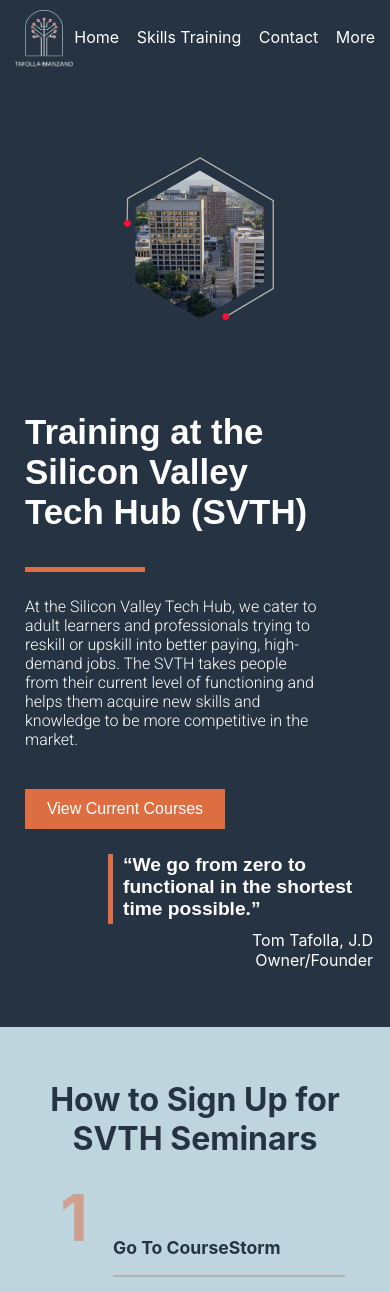
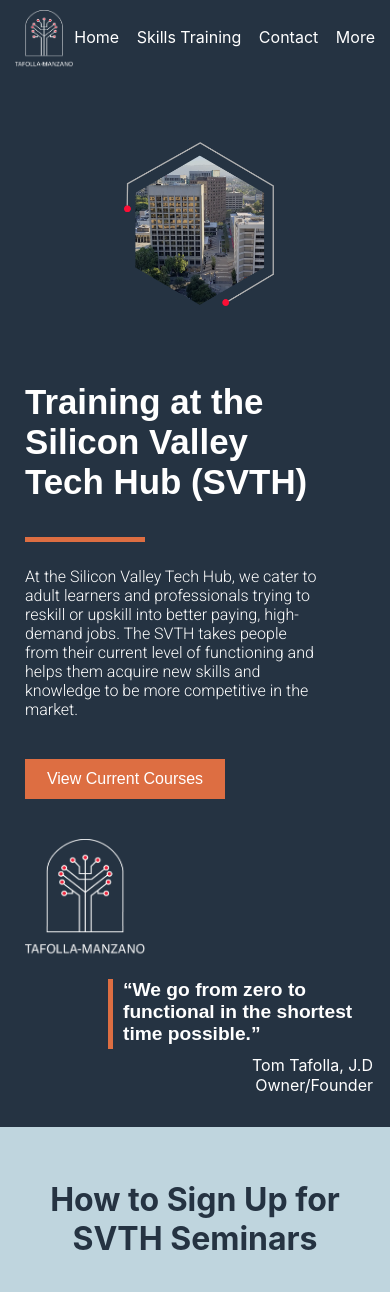
Before and after one commit to jessicato2002/tmco-app, a React (Create React App) app: page /svth in a window 390 px wide. Shown: the top 1292 px of the page. Built offline with nearby package versions, Linux system fonts and the light colour scheme.

Commit message:
added updated files for netlify hosting

```diff
--- a/src/components/SVTHHeader.js
+++ b/src/components/SVTHHeader.js
@@ -2,6 +2,7 @@
 import styles from './SVTHHeader.module.scss';
 import heximage from '../images/heximage.png';
 import OrangeButton from './OrangeButton.js';
+import tf_logo from '../images/tflogo.png';
 
 function SVTHHeader(){
     return(
@@ -20,12 +21,15 @@
                     <OrangeButton width='200px' >View Current Courses</OrangeButton>
                 </div>
                 <div className={styles.topquote}>
-                    <div className={styles.quotewrapper}>
-                        <div className={styles.orangevertline}></div>
-                        <p className={styles.quote}>“We go from zero to functional in the shortest time possible.”</p>
+                    <img src={tf_logo} alt="tf logo"></img>
+                    <div className={styles.wholequotecont}>
+                        <div className={styles.quotewrapper}>
+                            <div className={styles.orangevertline}></div>
+                            <p className={styles.quote}>“We go from zero to functional in the shortest time possible.”</p>
+                        </div>
+                        <p>Tom Tafolla, J.D</p>
+                        <p>Owner/Founder </p>
                     </div>
-                    <p>Tom Tafolla, J.D</p>
-                    <p>Owner/Founder </p>
                 </div>
             </div>
             <div className={styles.cont2}>
--- a/src/components/SVTHHeader.module.scss
+++ b/src/components/SVTHHeader.module.scss
@@ -2,7 +2,7 @@
 $border: 2px solid;
 
 .body{
-    height: 33rem;
+    height: 570px;
     display: flex;
     flex-direction: row;
     background-color: #253342;
@@ -46,30 +46,35 @@
 
         .learnmore{
             display: flex;
-            align-items: center;
+            flex-direction: column;
+            align-items: flex-start
 
             p{
                 font-size: .8rem;
                 color: #dd6e42;
             }
 
-            img{
-                width: 15px;
-                height: 15px;
-                padding-left: 5px;
-            }
+
         }
 
         .topquote{
             display: flex;
-            flex-direction: column;
+            flex-direction: row;
 
             align-items: end;
+            justify-content: space-between;
+            margin-top: 40px;
+
+            img{
+                width: 150px;
+                height: 150px;
+            }
+
+            .wholequotecont{
 
                 .quotewrapper{
                     display: flex;
                     flex-direction: row;
-            }
 
                     .orangevertline{
                         width: 5px;
@@ -79,6 +84,7 @@
                     }
 
                     .quote{
+
                         font-size: 1.2rem;
                         font-family: elza, sans-serif;
                         font-weight: 700;
@@ -86,6 +92,13 @@
                         width: 250px;
                         padding-bottom: 10px;
                     }
+                }
+                p{
+
+                    justify-self: flex-end;
+                }
+            }
+
 
             *{
                 margin: 0px;
@@ -118,8 +131,7 @@
 
 @media (min-width: 1024px) and (max-width: 1156px){
     .body{
-
-
+        height: 590px;
         .cont1{
             .description{
                 width: 450px;
@@ -137,9 +149,7 @@
 
 @media (min-width: 800px) and (max-width: 1023px){
     .body{
-        height: 40rem;
-
-
+        height: 680px;
         .cont1{
             width: 20vw;
             .description{
@@ -150,6 +160,13 @@
 
             .learnmore{
                 margin-bottom: 20px;
+            }
+            .topquote{
+
+                img{
+                    width: 120px;
+                    height: 120px;
+                }
             }
 
         }
@@ -170,7 +187,6 @@
         flex-direction: column-reverse;
         height: 800px;
         padding-left: 8px;
-
         .cont1{
             padding-left: 40px;
             padding-right: 50px;
@@ -184,6 +200,10 @@
 
             .topquote{
                 margin-bottom: 40px;
+                img{
+                    width: 120px;
+                    height: 120px;
+                }
             }
             .learnmore{
                 margin-bottom: 25px;
@@ -209,9 +229,8 @@
 @media (max-width: 549px){
     .body{
         flex-direction: column-reverse;
-        height: 950px;
+        height: 1050px;
         padding-left: 8px;
-
         .cont1{
             padding-left: 15px;
             padding-right: 15px;
@@ -224,7 +243,15 @@
             }
 
             .topquote{
-                margin-bottom: 40px;
+                margin-bottom: 30px;
+
+                flex-direction: column;
+                img{
+                    width: 120px;
+                    height: 120px;
+                    align-self: flex-start;
+                    margin-bottom: 20px;
+                }
             }
             .learnmore{
                 margin-bottom: 25px;
```
Lines whose indentation alone changed are shown as unchanged.
